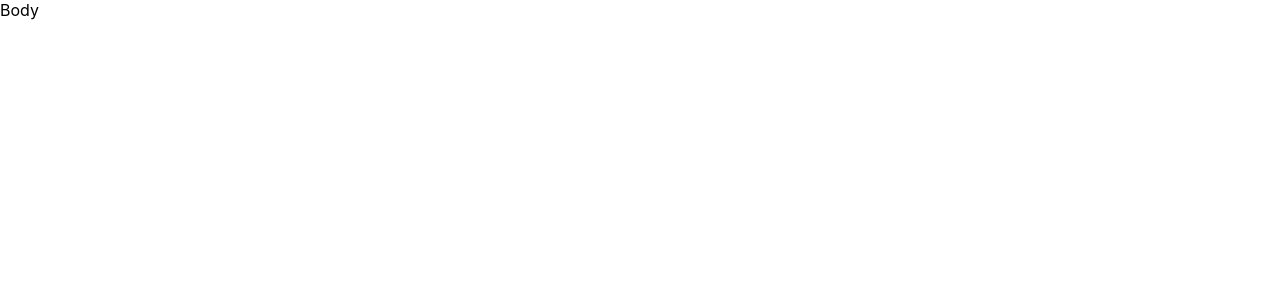
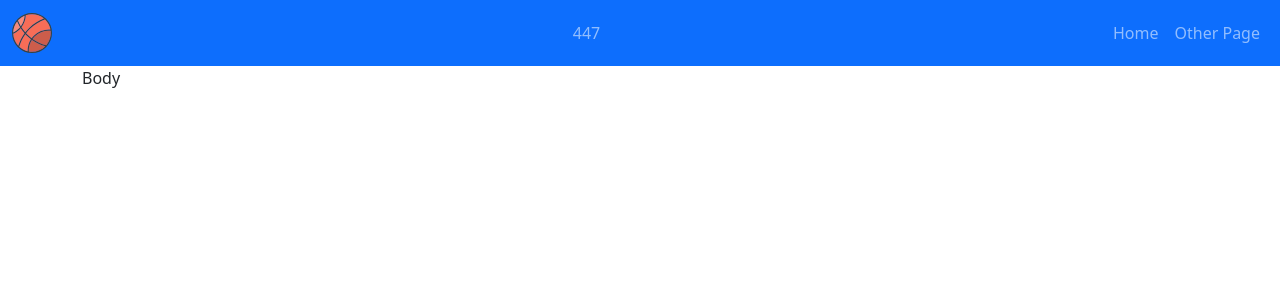
Before and after one commit to Spencerhughes11/EECS447_Project, a React (Create React App) app in the folder frontend/: page / in a window 1280 px wide. Shown: the top 300 px of the page. Built offline with nearby package versions, Linux system fonts and the light colour scheme.

Commit message:
Add basic header and routing

```diff
--- a/frontend/src/App.js
+++ b/frontend/src/App.js
@@ -1,16 +1,20 @@
 import './App.css';
 import React from "react";
-import { Routes, Route, Link, BrowserRouter } from "react-router-dom";
+import { Routes, Route } from "react-router-dom";
 import "./App.css";
-import Home from './pages/Home.js'
+import Header from "./components/Header";
+import 'bootstrap/dist/css/bootstrap.min.css';
+import Home from './pages/Home.js';
+import Temp from './pages/Temp.js';
 
 function App() {
   return (
-    <BrowserRouter>
+    <div className='App'>
       <Routes>
         <Route index path="/" element={<Home />} />
+        <Route index path="/temp" element={<Temp />} />
       </Routes>
-    </BrowserRouter>
+    </div>
   );
 }
 
--- /dev/null
+++ b/frontend/src/components/Header.js
@@ -0,0 +1,78 @@
+import React, { useState } from "react";
+import {
+  Collapse,
+  Navbar,
+  NavbarToggler,
+  NavbarBrand,
+  Nav,
+  NavItem,
+  NavLink,
+  DropdownToggle,
+  DropdownMenu,
+  DropdownItem,
+  Dropdown,
+  Container,
+  NavbarText,
+} from "reactstrap";
+
+import { Link } from "react-router-dom";
+
+import { BiUserCircle } from "react-icons/bi";
+
+
+
+
+export default function Header() {
+  // TEMP ACCOUNT HOLDERS
+  const accountOptions = ["insta", "facebook", "twitter"];
+
+  const [account, setAccount] = useState('ACCOUNT')
+  const [isOpen, setIsOpen] = useState(false);
+  const [dropdownOpen, setDropdownOpen] = useState(false);
+
+  const [accountDropdownOpen, setAccountDropdownOpen] = useState(false);
+
+  const toggleDD = () => setDropdownOpen((prevState) => !prevState);
+
+  const toggleAccountDD = () => setAccountDropdownOpen((prevState) => !prevState);
+
+  const toggleNav = () => setIsOpen(!isOpen);
+
+// CHANGE TYPE when using account ?
+  const handleDropdownChange = (account) => {
+    setAccount(account);
+  };
+
+
+  return (
+    <div>
+      <Navbar dark color="primary" expand="lg" full container="fluid" >
+        <NavbarBrand href="/">
+        <img
+            alt="logo"
+            src={require("../images/basketball.svg")}
+            style={{
+              height: 40,
+            }}
+          />
+        </NavbarBrand>
+        <NavbarToggler onClick={toggleNav} />
+        <Collapse isOpen={isOpen} navbar>
+        <Nav navbar className="d-flex m-auto align-items-center justify-content-center">
+            <NavbarText>447</NavbarText>
+          </Nav>
+
+          <Nav className="mr-auto" navbar>
+            <NavItem>
+              <NavLink href="/">Home</NavLink>
+            </NavItem>
+            <NavItem>
+              <NavLink href="/temp">Other Page</NavLink>
+            </NavItem>
+          </Nav>
+
+        </Collapse>
+      </Navbar>
+    </div>
+  );
+}
--- a/frontend/src/index.js
+++ b/frontend/src/index.js
@@ -1,13 +1,17 @@
 import React from 'react';
 import ReactDOM from 'react-dom/client';
-import './index.css';
+import { BrowserRouter } from "react-router-dom";
+
+import './index.scss';
 import App from './App';
 import reportWebVitals from './reportWebVitals';
 
 const root = ReactDOM.createRoot(document.getElementById('root'));
 root.render(
   <React.StrictMode>
-    <App />
+    <BrowserRouter>
+      <App />
+    </BrowserRouter>
   </React.StrictMode>
 );
 
--- a/frontend/src/pages/Home.js
+++ b/frontend/src/pages/Home.js
@@ -1,13 +1,19 @@
 import React, { useState, useEffect } from "react";
 import { Col, Container, Row, Nav, Navbar } from "reactstrap";
 import { Link, useNavigate } from "react-router-dom";
+import Header from '../components/Header'
 
 
 export default function Home() {
     return(
+        <div>
+            <div>
+                <Header />
+            </div>
+            <Container className="d-flex h-100 ">
 
-        <Container className="d-flex h-100 ">
-            Body
-        </Container>
+                Body
+            </Container>
+        </div>
     );
 }
--- /dev/null
+++ b/frontend/src/pages/Temp.js
@@ -0,0 +1,8 @@
+import React, { useState } from "react";
+
+
+export default function Temp() {
+    return(
+        <></>
+    )
+}
```
Also changed, not shown: frontend/src/images/basketball.svg (added), frontend/src/index.scss (line endings or trailing spaces).
